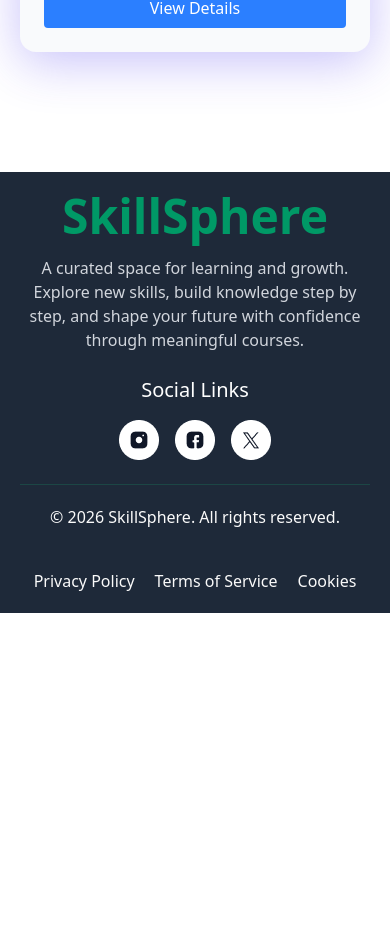
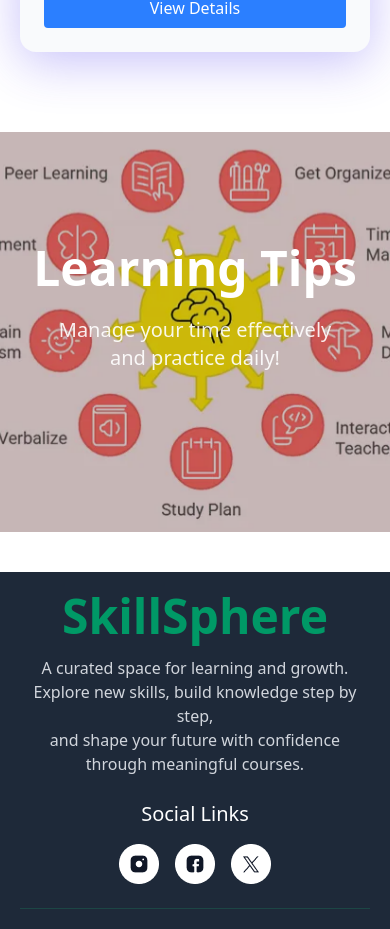
Before and after one commit to monirulfahim/skillsphere, a Next.js app: page / in a window 390 px wide. Shown: the part 1940-2869 px from the top of the page. Before the commit the page ends 2553 px from the top, so only its background shows below. Built offline with nearby package versions, Linux system fonts and the light colour scheme.

Commit message:
create Learning Tips section with responsive design

```diff
--- a/src/app/layout.js
+++ b/src/app/layout.js
@@ -81,11 +81,11 @@
         {/* --- Footer --- */}
         <footer className="bg-gray-800 text-white p-8 mt-10 max-[576px]:p-5">
           <div className='flex flex-col justify-center items-center gap-4 text-center'>
-            <div className="text-6xl font-semibold text-emerald-600 max-[576px]:text-5xl">
+            <div className="text-7xl font-semibold text-emerald-600 max-[576px]:text-5xl">
               SkillSphere
             </div>
             <div className='text-[#FFFFFF]'>
-              <p className='mb-6 text-gray-300'>A curated space for learning and growth. Explore new skills, build knowledge step by step, and shape your future with confidence through meaningful courses.</p>
+              <p className='mb-6 text-gray-300'>A curated space for learning and growth. Explore new skills, build knowledge step by step, <br></br> and shape your future with confidence through meaningful courses.</p>
               <p className='text-xl'>Social Links</p>
             </div>
             <div className='flex gap-4'>
--- a/src/app/page.js
+++ b/src/app/page.js
@@ -65,6 +65,24 @@
         <h2 className="text-2xl font-bold mb-4">Learning Tips</h2>
         <p>Manage your time effectively and practice daily!</p>
       </section> */}
+        <section
+        className="relative h-195 flex items-center justify-center text-center text-white max-[576px]:h-100 max-[576px]:w-full"
+        style={{
+          backgroundImage: "url('/images/Learning.png')",
+          backgroundSize: 'cover',
+          backgroundPosition: 'center',
+          backgroundRepeat: 'no-repeat'
+        }}
+      >
+        {/* Overlay */}
+        <div className="absolute inset-0 bg-black opacity-20"></div>
+
+        {/* Content */}
+        <div className="relative z-10 max-w-4xl mx-auto px-4">
+          <h1 className="text-5xl md:text-6xl font-bold mb-6 text-[#FFFFFF] animate-float">Learning Tips</h1>
+          <p className="text-xl md:text-3xl mb-12 opacity-90 text-[#FFFFFF] animate-float">Manage your time effectively <br></br> and practice daily!</p>
+        </div>
+      </section>
     </div>
   );
 }
```
Also changed, not shown: public/images/Learning.png (added).
